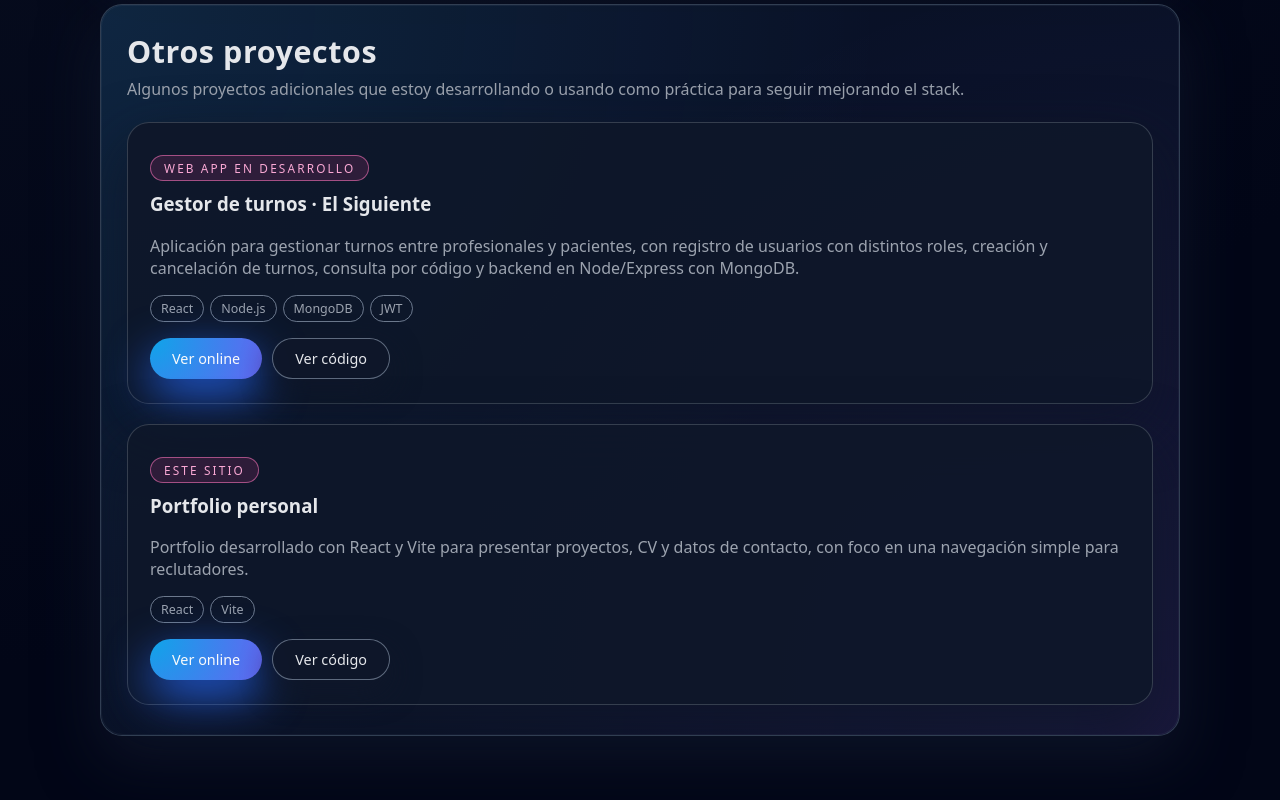
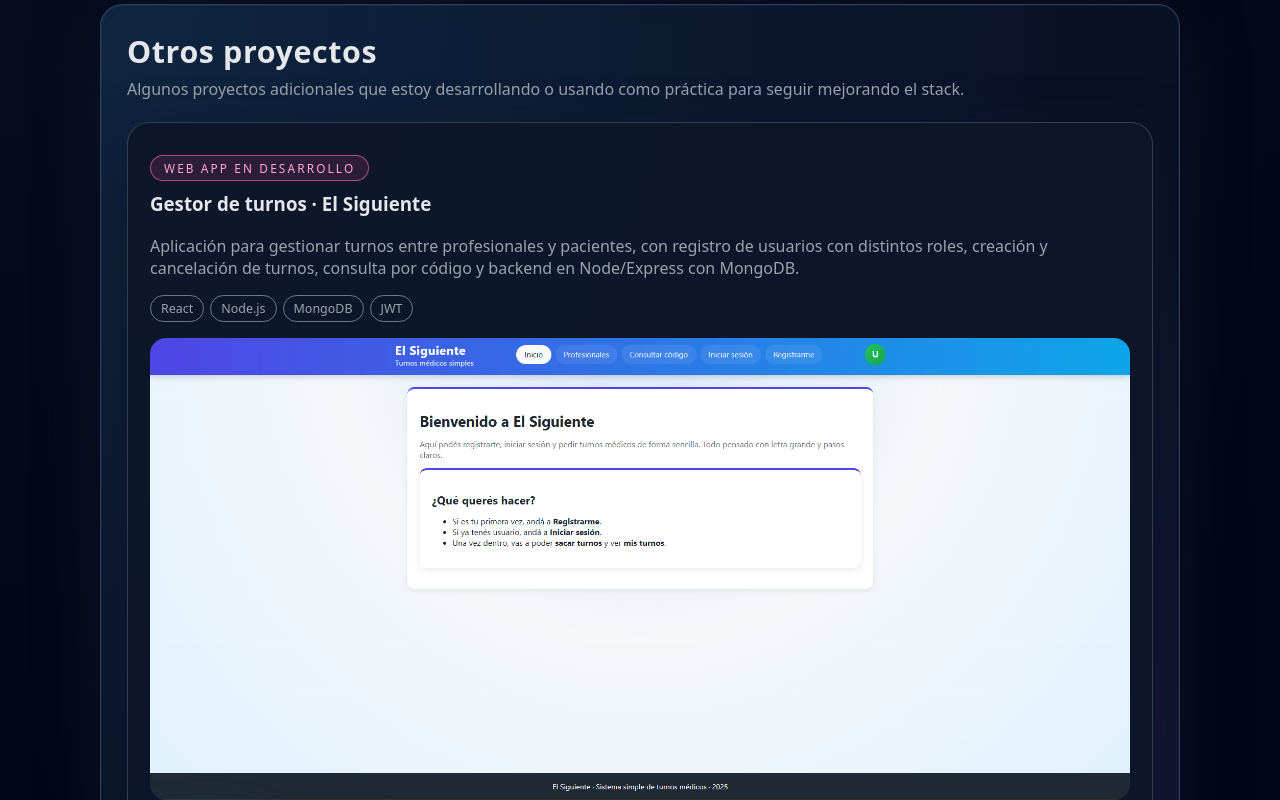
Before and after one commit to nicorodriguez23/portfolio-nicolas-rodriguez, a React (Vite) app: page /proyectos in a window 1280 px wide. Shown: the part 1300-2100 px from the top of the page. Built offline with nearby package versions, Linux system fonts and the light colour scheme.

Commit message:
Agrego El Siguiente al portfolio y capturas de pantalla

```diff
--- a/src/pages/Proyectos.jsx
+++ b/src/pages/Proyectos.jsx
@@ -70,10 +70,7 @@ export default function Proyectos() {
           <div className="project-gallery">
             {selectedImage && (
               <div className="project-gallery-main">
-                <img
-                  src={selectedImage}
-                  alt="Vista principal de NeonByte"
-                />
+                <img src={selectedImage} alt="Vista principal de NeonByte" />
               </div>
             )}
 
@@ -90,10 +87,7 @@ export default function Proyectos() {
                   }
                   onClick={() => setSelectedImage(src)}
                 >
-                  <img
-                    src={src}
-                    alt={`Captura ${index + 1} de NeonByte`}
-                  />
+                  <img src={src} alt={`Captura ${index + 1} de NeonByte`} />
                 </button>
               ))}
             </div>
@@ -106,8 +100,8 @@ export default function Proyectos() {
         <header className="section-header">
           <h2>Otros proyectos</h2>
           <p>
-            Algunos proyectos adicionales que estoy desarrollando o usando
-            como práctica para seguir mejorando el stack.
+            Algunos proyectos adicionales que estoy desarrollando o usando como
+            práctica para seguir mejorando el stack.
           </p>
         </header>
 
@@ -123,6 +117,23 @@ export default function Proyectos() {
                   {project.stack.map((tag) => (
                     <span key={tag}>{tag}</span>
                   ))}
+                </div>
+              )}
+
+              {/* Preview de imagen para proyectos como El Siguiente */}
+              {project.images && project.images.length > 0 && (
+                <div
+                  style={{
+                    marginTop: 16,
+                    borderRadius: "16px",
+                    overflow: "hidden",
+                  }}
+                >
+                  <img
+                    src={project.images[0]}
+                    alt={`Vista previa de ${project.name}`}
+                    style={{ display: "block", width: "100%", height: "auto" }}
+                  />
                 </div>
               )}
 
```
